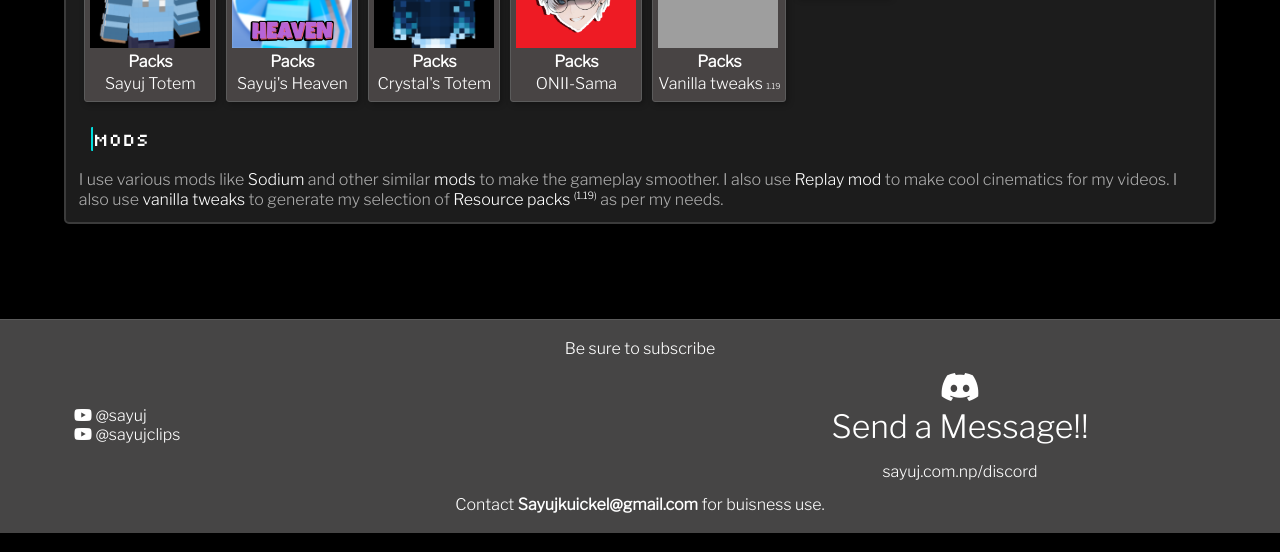
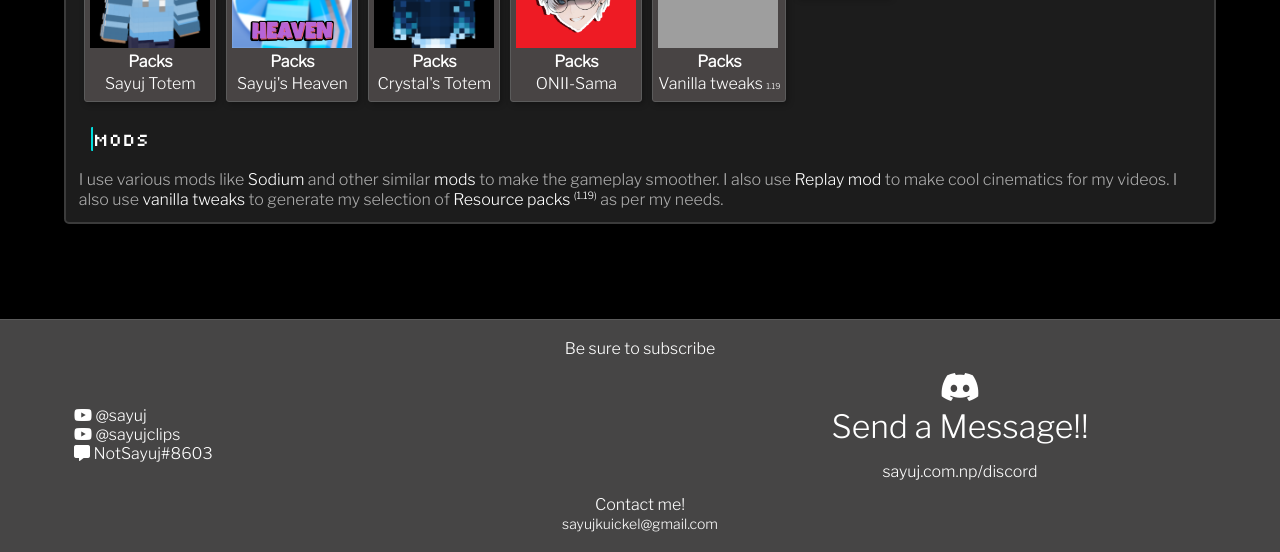
Before and after one commit to SayujKuickel/sayujweb, a plain HTML site: page packs.html in a window 1280 px wide. Shown: the part 785-1337 px from the top of the page. Drawn offline with nearby package versions, Linux system fonts and the light colour scheme; grey boxes are pictures that could not be loaded.

Commit message:
Update packs.html

```diff
--- a/packs.html
+++ b/packs.html
@@ -202,6 +202,7 @@
                     <br><br>
                     <i class="fa-brands fa-youtube"></i> @sayuj <br>
                     <i class="fa-brands fa-youtube"></i> @sayujclips <br>
+                    <i class="fa-solid fa-message"></i> NotSayuj#8603
 
                 </div>
             </div>
@@ -213,7 +214,9 @@
                 </div>
             </div>
         </div>
-        Contact <b>Sayujkuickel@gmail.com</b> for buisness use.
+        Contact me!
+        <br>
+        <span style="font-size: 14px;">sayujkuickel@gmail.com</span>
         <br><br>
     </footer>
 
```
